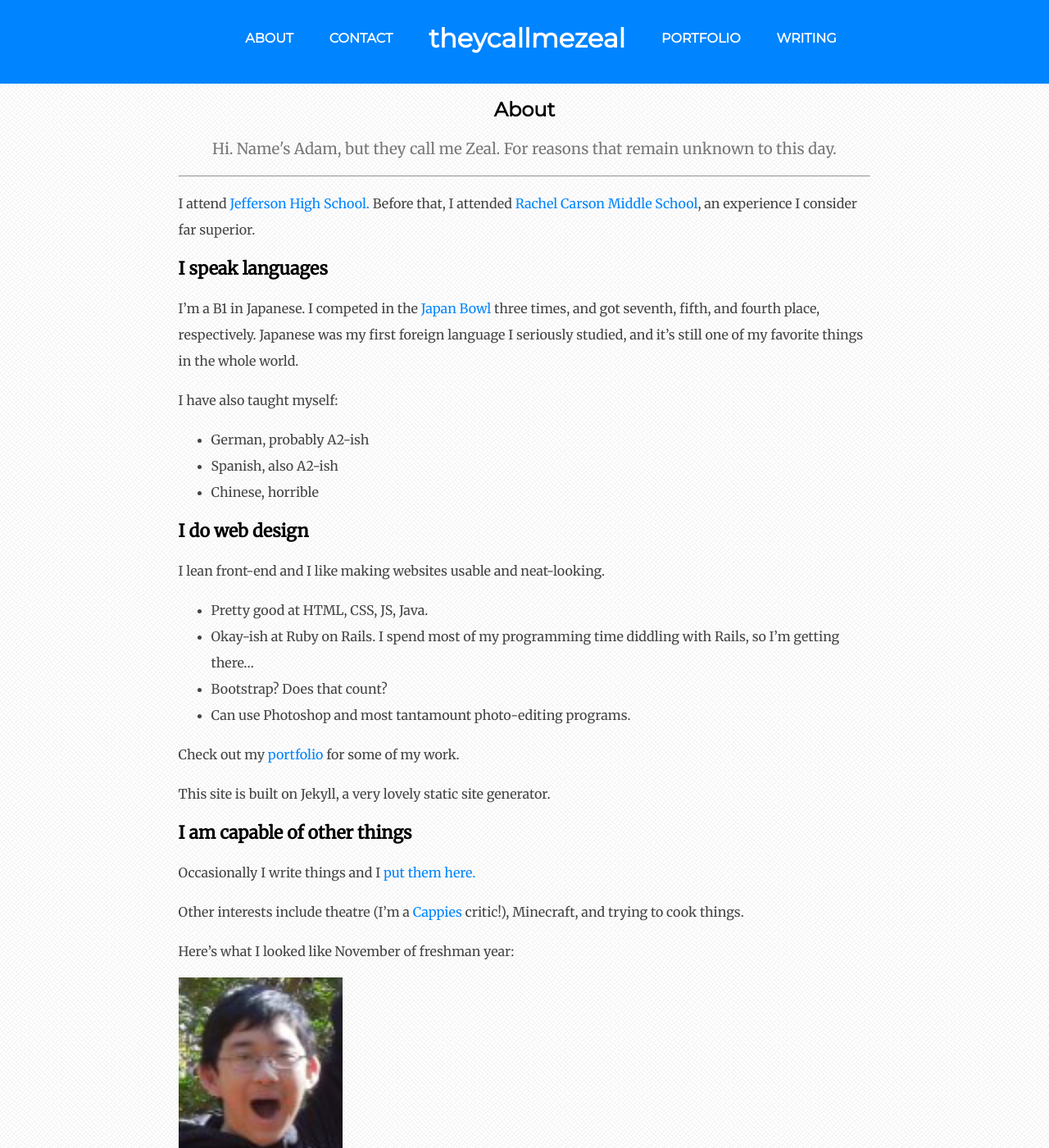
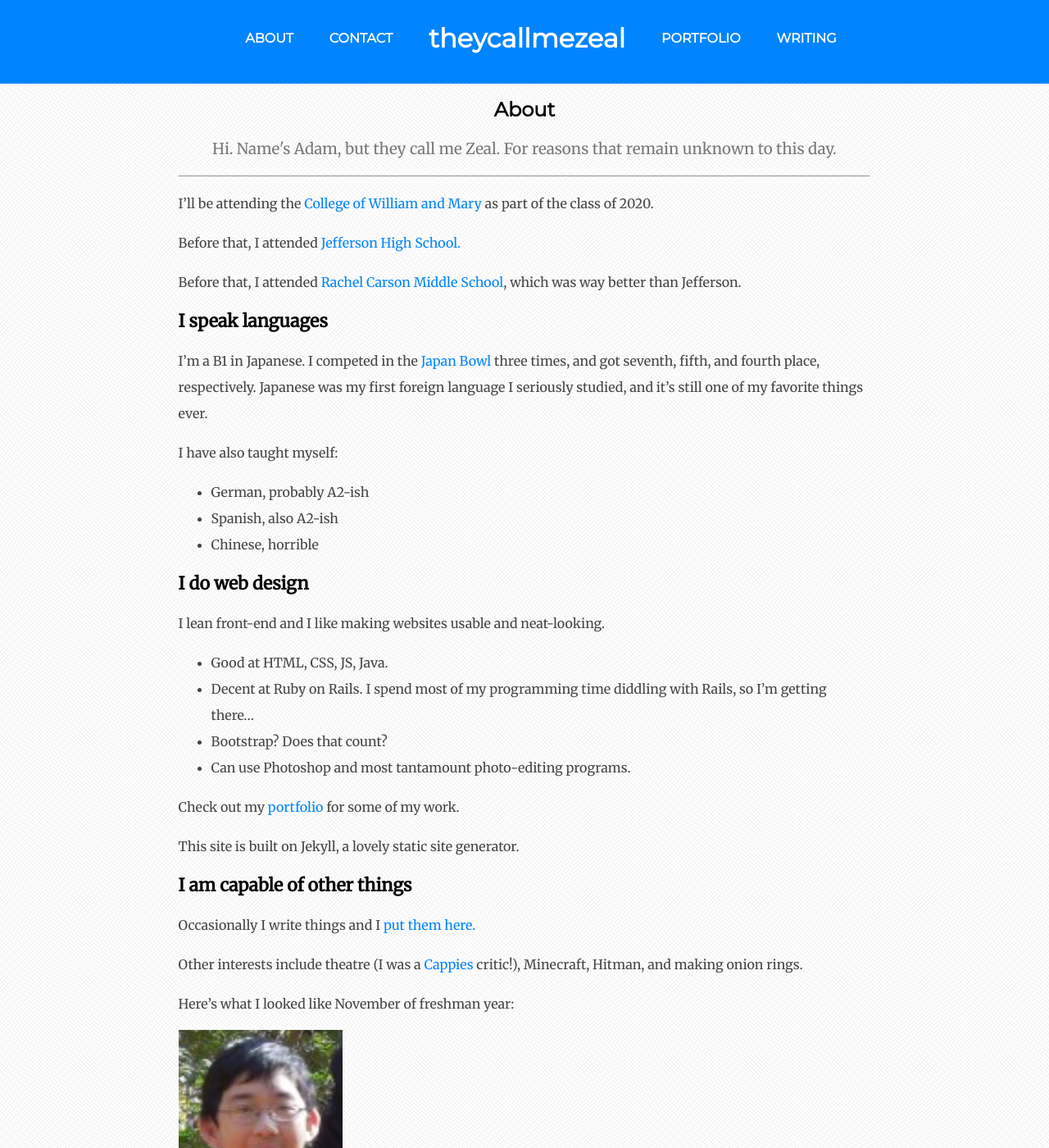
Before and after one commit to theycallmezeal/theycallmezeal.github.io, a Jekyll site: the page built from about.md, in a window 1280 px wide and 1400 px high. Shown: the whole window at 82% size. Built offline with Jekyll 4.4.1, drawn with Linux system fonts in a browser that asks for light colours.

Commit message:
oh, right, I'm going to college

```diff
--- a/about.md
+++ b/about.md
@@ -4,11 +4,15 @@ title: About
 subtitle: Hi. Name's Adam, but they call me Zeal. For reasons that remain unknown to this day.
 ---
 
-I attend [Jefferson High School.](http://www.tjhsst.edu) Before that, I attended [Rachel Carson Middle School](http://www.fcps.edu/RachelCarsonMS), an experience I consider far superior.
+I'll be attending the [College of William and Mary](http://wm.edu) as part of the class of 2020.
+
+Before that, I attended [Jefferson High School.](http://www.tjhsst.edu)
+
+Before that, I attended [Rachel Carson Middle School](http://www.fcps.edu/RachelCarsonMS), which was way better than Jefferson.
 
 # I speak languages
 
-I'm a B1 in Japanese. I competed in the [Japan Bowl](http://www.jaswdc.org/page-1451994) three times, and got seventh, fifth, and fourth place, respectively. Japanese was my first foreign language I seriously studied, and it's still one of my favorite things in the whole world.
+I'm a B1 in Japanese. I competed in the [Japan Bowl](http://www.jaswdc.org/page-1451994) three times, and got seventh, fifth, and fourth place, respectively. Japanese was my first foreign language I seriously studied, and it's still one of my favorite things ever.
 
 I have also taught myself:
 
@@ -20,20 +24,20 @@ I have also taught myself:
 
 I lean front-end and I like making websites usable and neat-looking.
 
-* Pretty good at HTML, CSS, JS, Java.
-* Okay-ish at Ruby on Rails. I spend most of my programming time diddling with Rails, so I'm getting there...
+* Good at HTML, CSS, JS, Java.
+* Decent at Ruby on Rails. I spend most of my programming time diddling with Rails, so I'm getting there...
 * Bootstrap? Does that count?
 * Can use Photoshop and most tantamount photo-editing programs.
 
 Check out my [portfolio](portfolio.html) for some of my work.
 
-This site is built on Jekyll, a very lovely static site generator.
+This site is built on Jekyll, a lovely static site generator.
 
 # I am capable of other things
 
 Occasionally I write things and I [put them here.](writing.html)
 
-Other interests include theatre (I'm a [Cappies](http://cappies.com) critic!), Minecraft, and trying to cook things.
+Other interests include theatre (I was a [Cappies](http://cappies.com) critic!), Minecraft, Hitman, and making onion rings.
 
 Here's what I looked like November of freshman year:
 
```
